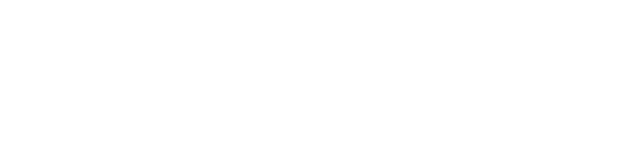
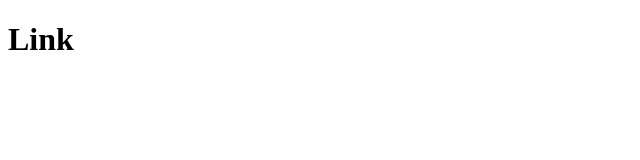
Before and after one commit to projetosappleallinces/primeiroprojeto, a plain HTML site: page index.html in a window 1280 px wide. Shown: the whole page, without its empty margins (0-640 px from the left). Drawn offline with Linux system fonts and the light colour scheme.

Commit message:
Adicionado tag H1 no html

```diff
--- a/index.html
+++ b/index.html
@@ -5,6 +5,6 @@
 	<title>E-commerce</title>
 	</head>
 	<body>
-
+	<h1> Link </h1>
 	</body>
 	</html>
```
